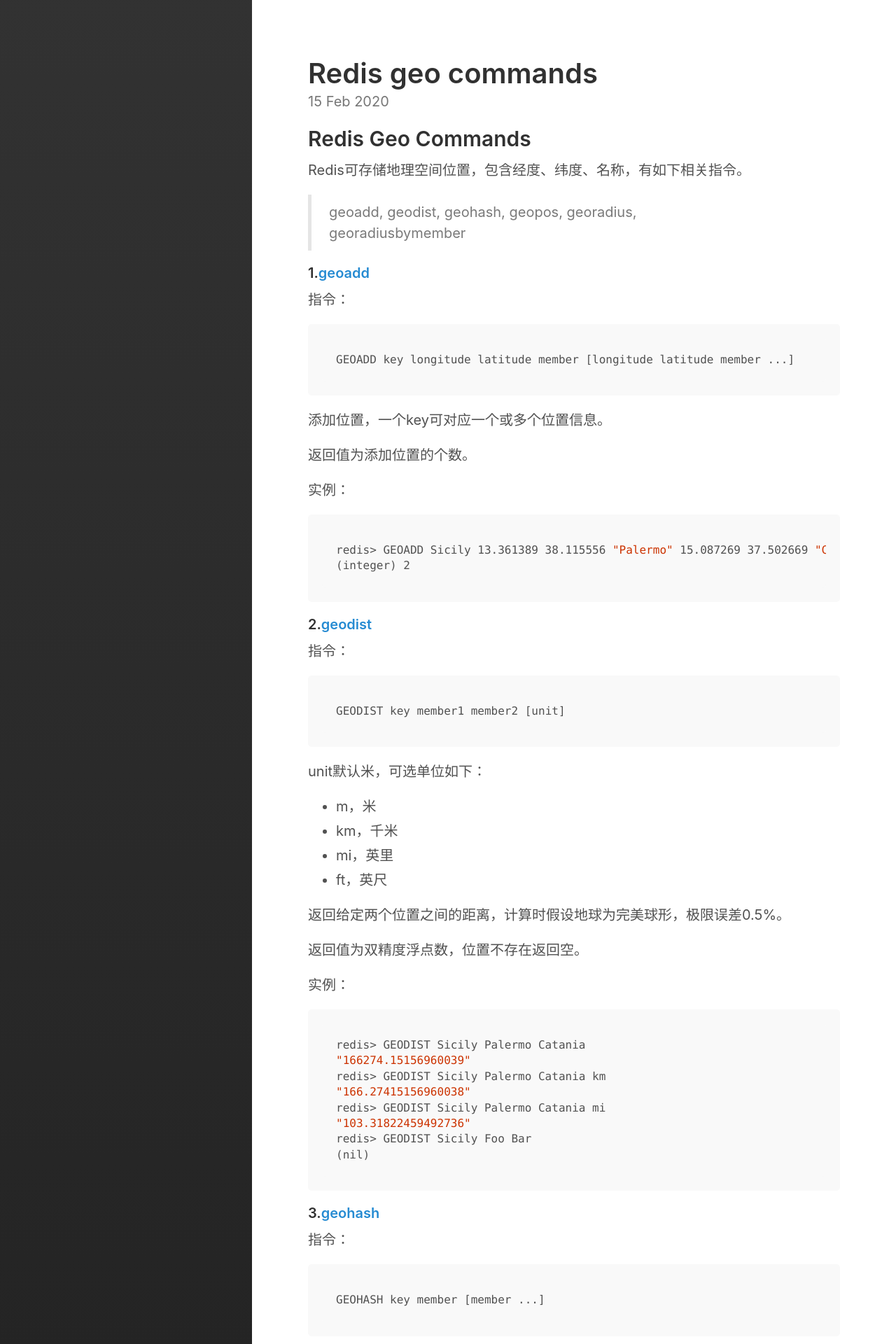
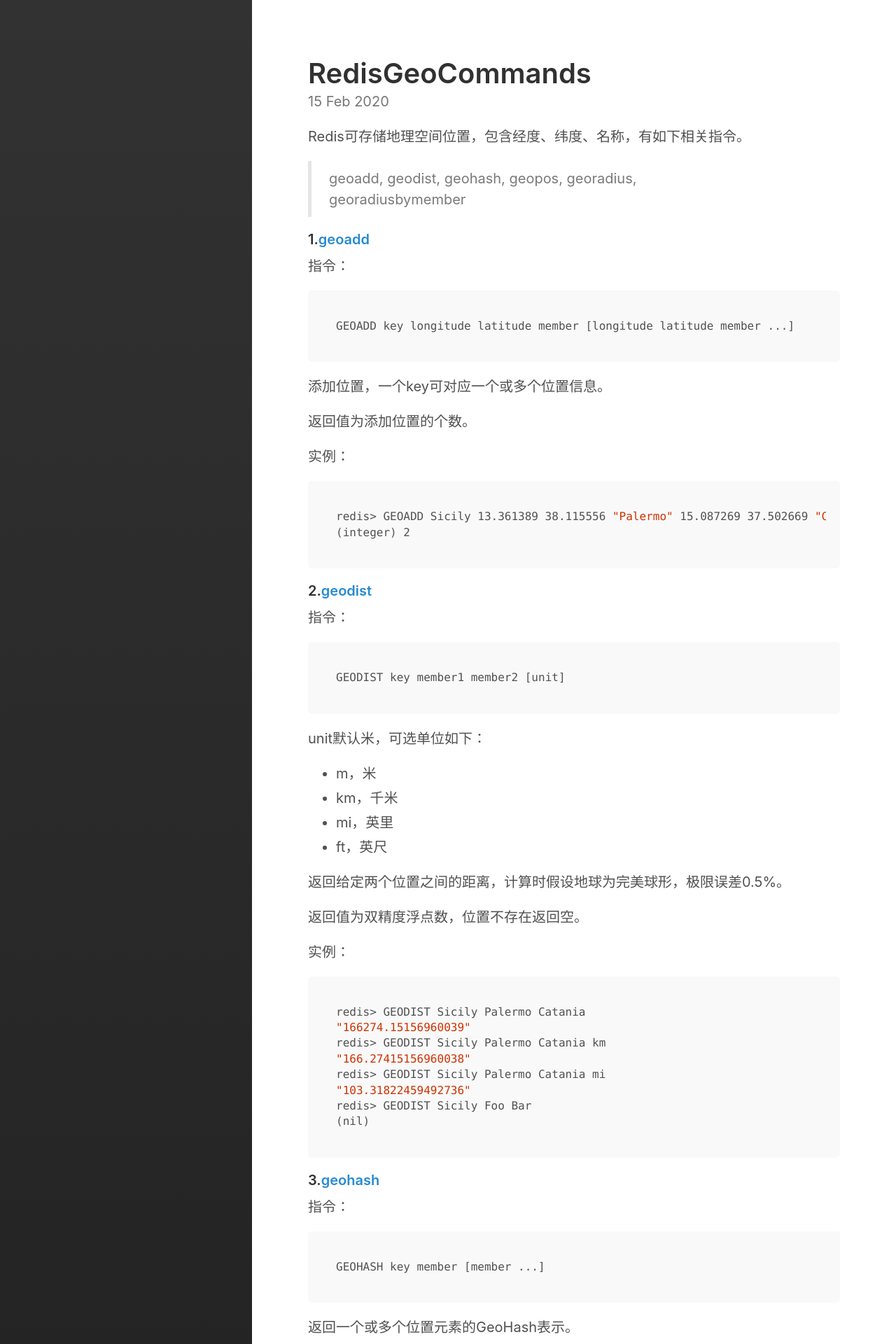
Before and after one commit to lanitaleon/lanitaleon.github.io, a Jekyll site: the page built from _posts/2020-02-15-Redis Geo Commands.md, in a window 1280 px wide. Shown: the top 1920 px of the page at 70% size. Built offline with Jekyll 4.4.1, drawn with Linux system fonts in a browser that asks for light colours; our own code applies the rules of GitHub Pages for plain Markdown files; some of the changed text lies outside the part shown.

Commit message:
fix tag title

```diff
--- a/_posts/2020-02-15-Redis Geo Commands.md
+++ b/_posts/2020-02-15-Redis Geo Commands.md
@@ -1,4 +1,9 @@
-## Redis Geo Commands
+---
+layout: post
+title: RedisGeoCommands
+tags:
+  - redis
+---
 
 Redis可存储地理空间位置，包含经度、纬度、名称，有如下相关指令。
 
```
